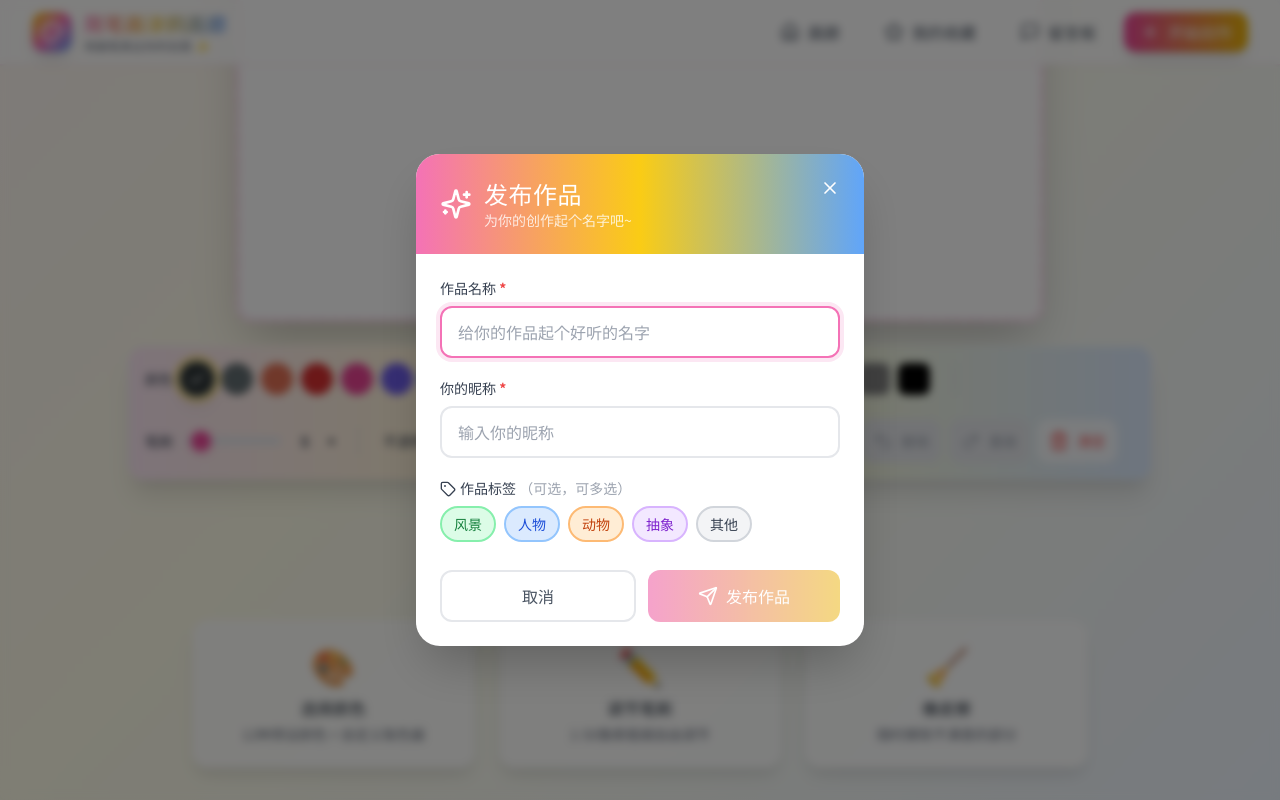
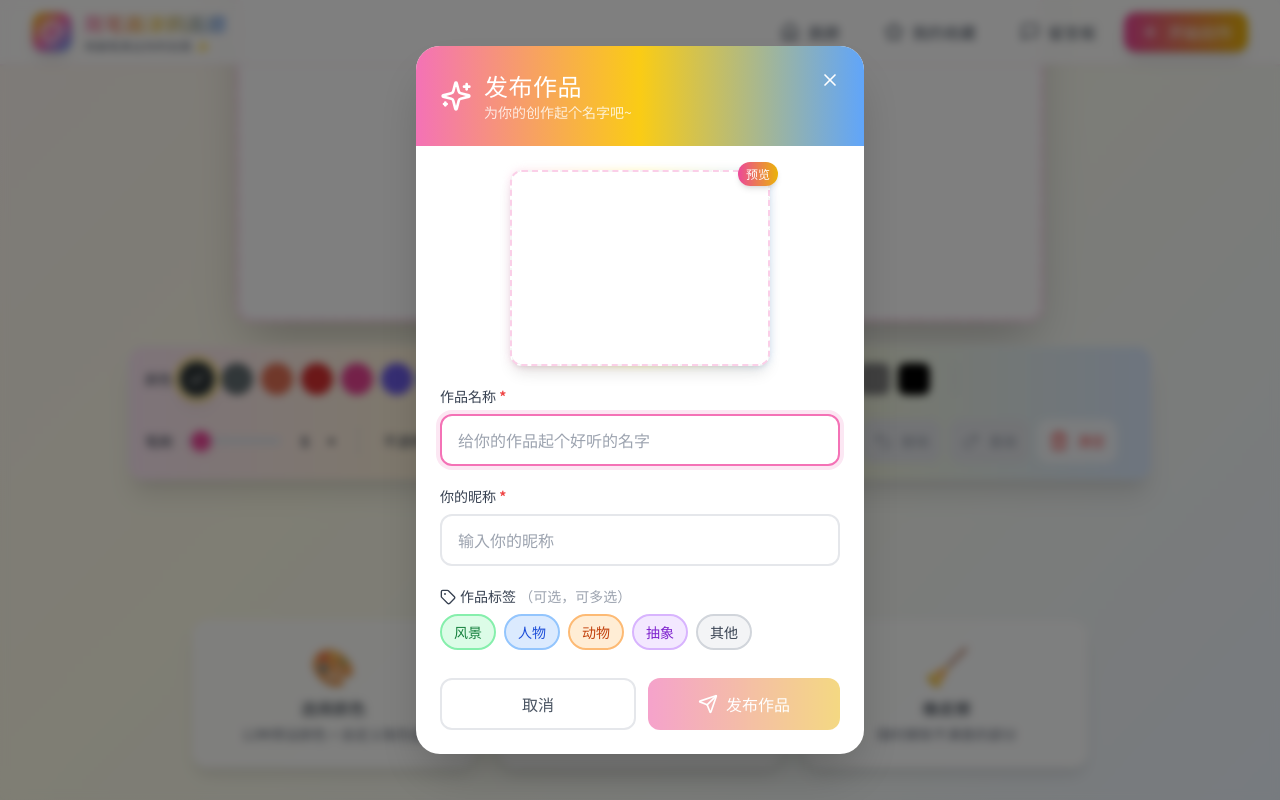
Before and after one commit to blackzero007/DXY-4000, a React (Vite) app: page /create in a window 1280 px wide. Both pictures are taken after a click on the button "发布作品". Shown: the part 627-1427 px from the top of the page. Built offline with nearby package versions, Linux system fonts and the light colour scheme; a web font is replaced by a local one.

Commit message:
.1839955311330551:01cb249b922688f7584e181562b0639e_6a318dd9142ef9e6d10a1a5d.6a318de2142ef9e6d10a1a6b.6a318de1f6fda1b146a4b4f9:Trae CN.T(2026/6/17 01:54:42)

```diff
--- a/src/components/Canvas/DrawingCanvas.tsx
+++ b/src/components/Canvas/DrawingCanvas.tsx
@@ -4,6 +4,7 @@ import { Toolbar } from './Toolbar';
 
 export interface DrawingCanvasHandle {
   getImageData: () => string;
+  getThumbnail: (maxWidth?: number, maxHeight?: number) => string;
 }
 
 interface DrawingCanvasProps {
@@ -17,6 +18,7 @@ export const DrawingCanvas = forwardRef<DrawingCanvasHandle, DrawingCanvasProps>
 
     useImperativeHandle(ref, () => ({
       getImageData: canvas.getImageData,
+      getThumbnail: canvas.getThumbnail,
     }));
 
     return (
--- a/src/components/common/PublishModal.tsx
+++ b/src/components/common/PublishModal.tsx
@@ -26,6 +26,7 @@ interface PublishModalProps {
   onPublish: (title: string, author: string, tags: ArtworkTag[]) => void;
   defaultAuthor: string;
   isPublishing: boolean;
+  thumbnailUrl: string;
 }
 
 export const PublishModal: React.FC<PublishModalProps> = ({
@@ -34,6 +35,7 @@ export const PublishModal: React.FC<PublishModalProps> = ({
   onPublish,
   defaultAuthor,
   isPublishing,
+  thumbnailUrl,
 }) => {
   const [title, setTitle] = useState('');
   const [author, setAuthor] = useState(defaultAuthor);
@@ -77,6 +79,36 @@ export const PublishModal: React.FC<PublishModalProps> = ({
         </div>
 
         <form onSubmit={handleSubmit} className="p-6 space-y-5">
+          <div className="flex justify-center">
+            <div className="relative">
+              <div className="absolute inset-0 bg-gradient-to-r from-pink-200 via-yellow-200 to-blue-200 rounded-xl blur-sm opacity-60" />
+              <div
+                className="relative bg-white rounded-xl shadow-lg overflow-hidden border-2 border-dashed border-pink-200"
+                style={{
+                  backgroundImage: `
+                    linear-gradient(45deg, #f5f5f5 25%, transparent 25%),
+                    linear-gradient(-45deg, #f5f5f5 25%, transparent 25%),
+                    linear-gradient(45deg, transparent 75%, #f5f5f5 75%),
+                    linear-gradient(-45deg, transparent 75%, #f5f5f5 75%)
+                  `,
+                  backgroundSize: '16px 16px',
+                  backgroundPosition: '0 0, 0 8px, 8px -8px, -8px 0px',
+                }}
+              >
+                {thumbnailUrl && (
+                  <img
+                    src={thumbnailUrl}
+                    alt="作品预览"
+                    className="max-w-full max-h-48 object-contain"
+                  />
+                )}
+              </div>
+              <div className="absolute -top-2 -right-2 px-2 py-1 bg-gradient-to-r from-pink-500 to-yellow-500 text-white text-xs font-bold rounded-full shadow-md">
+                预览
+              </div>
+            </div>
+          </div>
+
           <div>
             <label className="block text-sm font-semibold text-gray-700 mb-2">
               作品名称 <span className="text-red-500">*</span>
--- a/src/hooks/useCanvas.ts
+++ b/src/hooks/useCanvas.ts
@@ -235,6 +235,25 @@ export function useCanvas(canvasWidth: number = 800, canvasHeight: number = 600)
     return canvas.toDataURL('image/png');
   }, []);
 
+  const getThumbnail = useCallback((maxWidth: number = 200, maxHeight: number = 150): string => {
+    const canvas = canvasRef.current;
+    if (!canvas) return '';
+
+    const { width, height } = canvas;
+    const ratio = Math.min(maxWidth / width, maxHeight / height, 1);
+    const thumbWidth = Math.floor(width * ratio);
+    const thumbHeight = Math.floor(height * ratio);
+
+    const thumbCanvas = document.createElement('canvas');
+    thumbCanvas.width = thumbWidth;
+    thumbCanvas.height = thumbHeight;
+    const ctx = thumbCanvas.getContext('2d');
+    if (!ctx) return '';
+
+    ctx.drawImage(canvas, 0, 0, thumbWidth, thumbHeight);
+    return thumbCanvas.toDataURL('image/png');
+  }, []);
+
   return {
     canvasRef,
     color,
@@ -257,6 +276,7 @@ export function useCanvas(canvasWidth: number = 800, canvasHeight: number = 600)
     undo,
     redo,
     getImageData,
+    getThumbnail,
     initCanvas,
   };
 }
--- a/src/pages/CreatePage.tsx
+++ b/src/pages/CreatePage.tsx
@@ -24,11 +24,16 @@ export const CreatePage: React.FC = () => {
   const canvasRef = useRef<DrawingCanvasHandle>(null);
   const [showPublishModal, setShowPublishModal] = useState(false);
   const [isPublishing, setIsPublishing] = useState(false);
+  const [thumbnailUrl, setThumbnailUrl] = useState('');
   const [canvasSize, setCanvasSize] = useState<CanvasSize>(CANVAS_SIZES[1]);
   const { visitorName, updateVisitorName } = useVisitor();
   const navigate = useNavigate();
 
   const handlePublishClick = () => {
+    if (canvasRef.current) {
+      const thumb = canvasRef.current.getThumbnail(300, 225);
+      setThumbnailUrl(thumb);
+    }
     setShowPublishModal(true);
   };
 
@@ -139,6 +144,7 @@ export const CreatePage: React.FC = () => {
         onPublish={handlePublish}
         defaultAuthor={visitorName}
         isPublishing={isPublishing}
+        thumbnailUrl={thumbnailUrl}
       />
     </div>
   );
```
